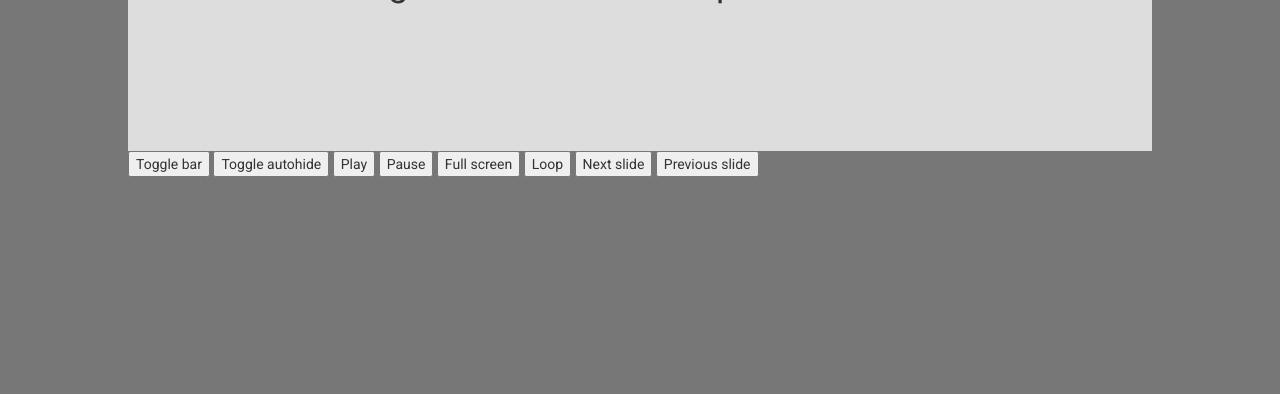
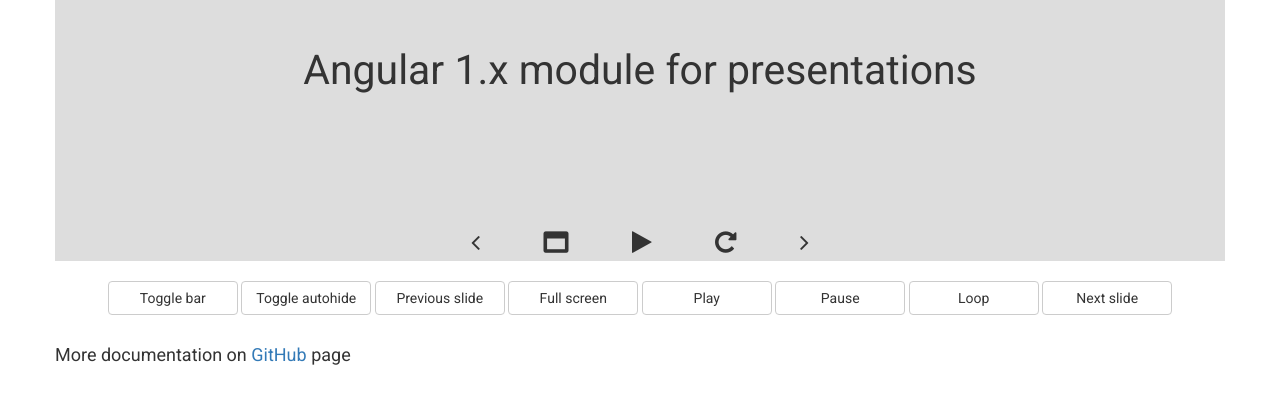
Before and after one commit to Krol22/ngSlides, a website: page index.html in a window 1280 px wide. Shown: the part 637-1031 px from the top of the page. Before the commit the page ends 834 px from the top, so only its background shows below. Drawn offline with nearby package versions, Linux system fonts and the light colour scheme.

Commit message:
Styling demo page, added documentation file

```diff
--- a/demo/main.js
+++ b/demo/main.js
@@ -9,7 +9,7 @@ angular.module('slidesDemo', ['ngSlides'])
             timeout: 5000,
             animation: 'fade',
             toolbarVisibility: $scope.toolbarVisibility,
-            toolbarAutohide: true,
+            toolbarAutohide: false,
             autoStart: false,
         };
 
--- a/index.html
+++ b/index.html
@@ -13,7 +13,8 @@
 </head>
 
 <body ng-app="slidesDemo">
-    <main ng-controller="demoController">
+    <main class="container" ng-controller="demoController">
+        <section class="row">
             <div class="directive" ng-slides="config" ng-slides-api="testApi">
                 <ng-slide class="title-slide">
                     <div class="title"> Ng-slides </div>
@@ -56,15 +57,23 @@
                     </div>
                 </ng-slide>
             </div>
+        </section>
+        <section class="row">
+            <div class="col-md-12 buttons">
+                <button class="btn btn-default" ng-click="toogleToolbar()"> Toggle bar </button>
+                <button class="btn btn-default" ng-click="testApi.toggleAutohide()"> Toggle autohide </button>
+                <button class="btn btn-default" ng-click="testApi.prevSlide()"> Previous slide </button>
+                <button class="btn btn-default" ng-click="testApi.fullscreen()"> Full screen </button>
+                <button class="btn btn-default" ng-click="testApi.play()"> Play </button>
+                <button class="btn btn-default" ng-click="testApi.pause()"> Pause </button>
+                <button class="btn btn-default" ng-click="testApi.loop()"> Loop </button>
+                <button class="btn btn-default" ng-click="testApi.nextSlide()"> Next slide </button>
+            </div>
+        </section>
 
-        <button ng-click="toogleToolbar()"> Toggle bar </button>
-        <button ng-click="testApi.toggleAutohide()"> Toggle autohide </button>
-        <button ng-click="testApi.play()"> Play </button>
-        <button ng-click="testApi.pause()"> Pause </button>
-        <button ng-click="testApi.fullscreen()"> Full screen </button>
-        <button ng-click="testApi.loop()"> Loop </button>
-        <button ng-click="testApi.nextSlide()"> Next slide </button>
-        <button ng-click="testApi.prevSlide()"> Previous slide </button>
+        <section class="row">
+            <h4>More documentation on <a href="https://github.com/krol22/ngSlides"> GitHub </a> page </h4>
+        </section>
     </main>
     <script src="https://ajax.googleapis.com/ajax/libs/jquery/3.2.1/jquery.min.js"></script>
     <script src="https://maxcdn.bootstrapcdn.com/bootstrap/3.3.7/js/bootstrap.min.js"></script>
--- a/ngSlides.css
+++ b/ngSlides.css
@@ -6,12 +6,18 @@
 html,
 body {
     min-height: 100%;
-    background-color: #777;
 }
 
-main {
+section {
     margin: 20px auto;
-    max-width: 80%;
+}
+
+button {
+    min-width: 130px;
+}
+
+.buttons {
+    text-align: center;
 }
 
 .directive-fullscreen {
--- a/ngSlides.js
+++ b/ngSlides.js
@@ -34,7 +34,7 @@ this.templateString =
     '  <div ng-click="fullScreen()" class="slide-button full-screen"><i class="fa fa-window-maximize" aria-hidden="true"></i></div>' +
     '  <div ng-click="play()" class="slide-button play"><i class="fa fa-play" aria-hidden="true"></i></div>' +
     '  <div ng-click="pause()" class="slide-button pause"><i class="fa fa-pause" aria-hidden="true"></i></div>' +
-    '  <div ng-click="repeat()" class="slide-button repeat"><i class="fa fa-repeat" aria-hidden="true"></i></div>' +
+    '  <div ng-click="loop()" class="slide-button repeat"><i class="fa fa-repeat" aria-hidden="true"></i></div>' +
     '  <div ng-click="nextSlide()" class="slide-button next-slide"><i class="fa fa-angle-right" aria-hidden="true"></i></div>' +
     '</div>'
 
@@ -82,7 +82,7 @@ this.ngSlidesController = function(scope, elem, attr) {
         if(!config.customAnimation)
             throw new Error('You must provide customAnimation object in your config to use custom animation!');
 
-        predeclaredAnimations.push(config.customAnimation)
+        predeclaredAnimations.custom = config.customAnimation;
     }
 
     /***    Init key bindings    ***/
```
Also changed, not shown: README.md. Lines whose indentation alone changed are shown as unchanged.
